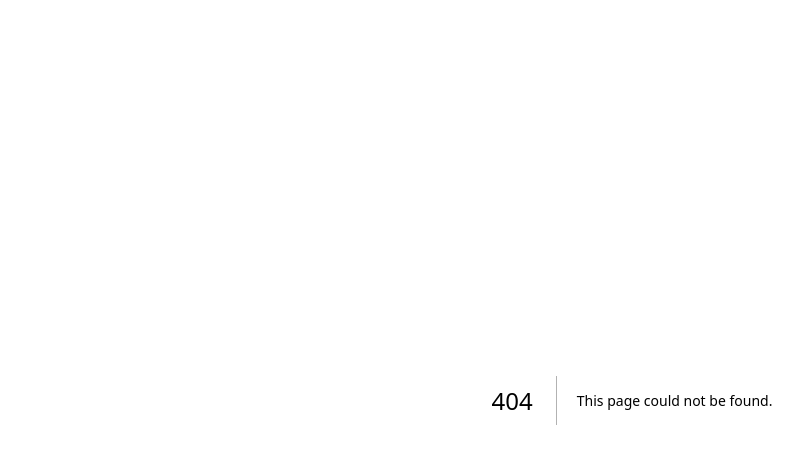
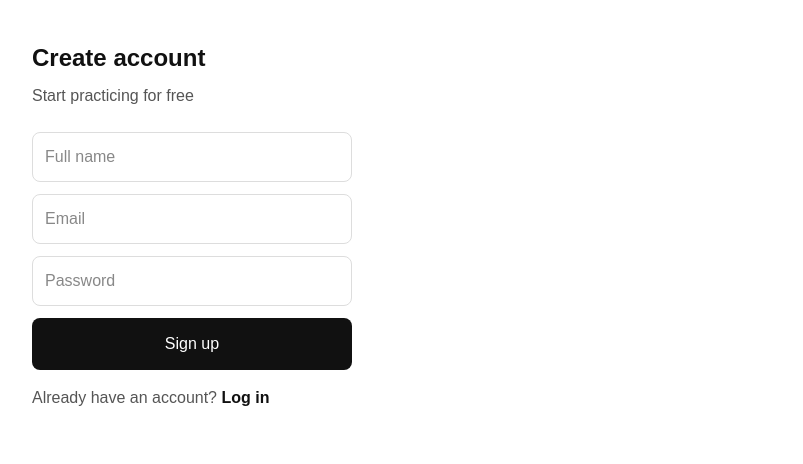
Before and after one commit to Gordon-Mensah/sua-yie, a Next.js app: page /signup in a window 1280 px wide. Before the commit this address had no page. Shown: the top 464 px of the page, without its empty margins (8-811 px from the left). Built offline with nearby package versions, Linux system fonts and the light colour scheme; no server answers.

Commit message:
Add login, signup, and score saving

```diff
--- /dev/null
+++ b/app/login/page.tsx
@@ -0,0 +1,63 @@
+'use client'
+
+import { useState } from 'react'
+import { supabase } from '@/lib/supabase'
+import { useRouter } from 'next/navigation'
+import Link from 'next/link'
+
+export default function LoginPage() {
+  const router = useRouter()
+  const [email, setEmail] = useState('')
+  const [password, setPassword] = useState('')
+  const [error, setError] = useState('')
+  const [loading, setLoading] = useState(false)
+
+  async function handleLogin() {
+    setLoading(true)
+    setError('')
+    const { error } = await supabase.auth.signInWithPassword({ email, password })
+    if (error) {
+      setError(error.message)
+    } else {
+      router.push('/')
+    }
+    setLoading(false)
+  }
+
+  return (
+    <main style={{ padding: '40px', fontFamily: 'sans-serif', backgroundColor: '#fff', color: '#111', minHeight: '100vh', maxWidth: '400px' }}>
+      <h1 style={{ fontSize: '24px', fontWeight: 'bold', marginBottom: '8px' }}>Welcome back</h1>
+      <p style={{ color: '#555', marginBottom: '24px' }}>Log in to continue studying</p>
+
+      <input
+        type="email"
+        placeholder="Email"
+        value={email}
+        onChange={(e) => setEmail(e.target.value)}
+        style={{ display: 'block', width: '100%', padding: '12px', marginBottom: '12px', border: '1px solid #ddd', borderRadius: '8px', fontSize: '16px', boxSizing: 'border-box' }}
+      />
+      <input
+        type="password"
+        placeholder="Password"
+        value={password}
+        onChange={(e) => setPassword(e.target.value)}
+        style={{ display: 'block', width: '100%', padding: '12px', marginBottom: '12px', border: '1px solid #ddd', borderRadius: '8px', fontSize: '16px', boxSizing: 'border-box' }}
+      />
+
+      {error && <p style={{ color: 'red', marginBottom: '12px' }}>{error}</p>}
+
+      <button
+        onClick={handleLogin}
+        disabled={loading}
+        style={{ display: 'block', width: '100%', padding: '14px', backgroundColor: '#111', color: '#fff', border: 'none', borderRadius: '8px', fontSize: '16px', cursor: 'pointer', marginBottom: '16px' }}
+      >
+        {loading ? 'Logging in...' : 'Log in'}
+      </button>
+
+      <p style={{ color: '#555' }}>
+        Don't have an account?{' '}
+        <Link href="/signup" style={{ color: '#111', fontWeight: 600 }}>Sign up</Link>
+      </p>
+    </main>
+  )
+}
--- a/app/page.tsx
+++ b/app/page.tsx
@@ -2,24 +2,27 @@ import { supabase } from '@/lib/supabase'
 import Link from 'next/link'
 
 export default async function Home() {
-  const { data: subjects, error } = await supabase
+  const { data: subjects } = await supabase
     .from('subjects')
     .select('id, name')
 
   return (
     <main style={{ padding: '40px', fontFamily: 'sans-serif', backgroundColor: '#ffffff', color: '#111111', minHeight: '100vh' }}>
-      <h1 style={{ fontSize: '28px', fontWeight: 'bold', marginBottom: '20px' }}>
-        Sua Yie
-      </h1>
+      <div style={{ display: 'flex', justifyContent: 'space-between', alignItems: 'center', marginBottom: '32px' }}>
+        <h1 style={{ fontSize: '28px', fontWeight: 'bold' }}>Sua Yie</h1>
+        <div style={{ display: 'flex', gap: '12px' }}>
+          <Link href="/login" style={{ padding: '8px 16px', border: '1px solid #ddd', borderRadius: '8px', textDecoration: 'none', color: '#111', fontSize: '14px' }}>
+            Log in
+          </Link>
+          <Link href="/signup" style={{ padding: '8px 16px', backgroundColor: '#111', color: '#fff', borderRadius: '8px', textDecoration: 'none', fontSize: '14px' }}>
+            Sign up
+          </Link>
+        </div>
+      </div>
+
       <p style={{ marginBottom: '20px', color: '#555' }}>
         Choose a subject to start practicing
       </p>
-
-      {error && <p style={{ color: 'red' }}>Error loading subjects: {error.message}</p>}
-
-      {subjects && subjects.length === 0 && (
-        <p>No subjects yet — add some in Supabase!</p>
-      )}
 
       <ul style={{ listStyle: 'none', padding: 0 }}>
         {subjects?.map((subject) => (
--- /dev/null
+++ b/app/signup/page.tsx
@@ -0,0 +1,78 @@
+'use client'
+
+import { useState } from 'react'
+import { supabase } from '@/lib/supabase'
+import { useRouter } from 'next/navigation'
+import Link from 'next/link'
+
+export default function SignupPage() {
+  const router = useRouter()
+  const [email, setEmail] = useState('')
+  const [password, setPassword] = useState('')
+  const [fullName, setFullName] = useState('')
+  const [error, setError] = useState('')
+  const [loading, setLoading] = useState(false)
+
+  async function handleSignup() {
+    setLoading(true)
+    setError('')
+    const { data, error } = await supabase.auth.signUp({ email, password })
+    if (error) {
+      setError(error.message)
+      setLoading(false)
+      return
+    }
+    if (data.user) {
+      await supabase.from('profiles').insert({
+        id: data.user.id,
+        full_name: fullName,
+      })
+    }
+    router.push('/')
+    setLoading(false)
+  }
+
+  return (
+    <main style={{ padding: '40px', fontFamily: 'sans-serif', backgroundColor: '#fff', color: '#111', minHeight: '100vh', maxWidth: '400px' }}>
+      <h1 style={{ fontSize: '24px', fontWeight: 'bold', marginBottom: '8px' }}>Create account</h1>
+      <p style={{ color: '#555', marginBottom: '24px' }}>Start practicing for free</p>
+
+      <input
+        type="text"
+        placeholder="Full name"
+        value={fullName}
+        onChange={(e) => setFullName(e.target.value)}
+        style={{ display: 'block', width: '100%', padding: '12px', marginBottom: '12px', border: '1px solid #ddd', borderRadius: '8px', fontSize: '16px', boxSizing: 'border-box' }}
+      />
+      <input
+        type="email"
+        placeholder="Email"
+        value={email}
+        onChange={(e) => setEmail(e.target.value)}
+        style={{ display: 'block', width: '100%', padding: '12px', marginBottom: '12px', border: '1px solid #ddd', borderRadius: '8px', fontSize: '16px', boxSizing: 'border-box' }}
+      />
+      <input
+        type="password"
+        placeholder="Password"
+        value={password}
+        onChange={(e) => setPassword(e.target.value)}
+        style={{ display: 'block', width: '100%', padding: '12px', marginBottom: '12px', border: '1px solid #ddd', borderRadius: '8px', fontSize: '16px', boxSizing: 'border-box' }}
+      />
+
+      {error && <p style={{ color: 'red', marginBottom: '12px' }}>{error}</p>}
+
+      <button
+        onClick={handleSignup}
+        disabled={loading}
+        style={{ display: 'block', width: '100%', padding: '14px', backgroundColor: '#111', color: '#fff', border: 'none', borderRadius: '8px', fontSize: '16px', cursor: 'pointer', marginBottom: '16px' }}
+      >
+        {loading ? 'Creating account...' : 'Sign up'}
+      </button>
+
+      <p style={{ color: '#555' }}>
+        Already have an account?{' '}
+        <Link href="/login" style={{ color: '#111', fontWeight: 600 }}>Log in</Link>
+      </p>
+    </main>
+  )
+}
--- a/app/topics/[id]/page.tsx
+++ b/app/topics/[id]/page.tsx
@@ -14,6 +14,7 @@ type Question = {
   option_d: string
   correct_option: string
   explanation: string | null
+  topic_id: string
 }
 
 export default function TopicPage() {
@@ -24,6 +25,7 @@ export default function TopicPage() {
   const [currentIndex, setCurrentIndex] = useState(0)
   const [selected, setSelected] = useState<string | null>(null)
   const [score, setScore] = useState(0)
+  const [saved, setSaved] = useState(false)
 
   useEffect(() => {
     async function loadQuestions() {
@@ -31,11 +33,35 @@ export default function TopicPage() {
         .from('questions')
         .select('*')
         .eq('topic_id', topicId)
-
       if (data) setQuestions(data)
     }
     loadQuestions()
   }, [topicId])
+
+  const isFinished = currentIndex >= questions.length && questions.length > 0
+
+  useEffect(() => {
+    async function saveScore() {
+      if (!isFinished || saved) return
+      const { data: { user } } = await supabase.auth.getUser()
+      if (!user) return
+
+      const { data: topic } = await supabase
+        .from('topics')
+        .select('subject_id')
+        .eq('id', topicId)
+        .single()
+
+      await supabase.from('sessions').insert({
+        user_id: user.id,
+        subject_id: topic?.subject_id,
+        score,
+        finished_at: new Date().toISOString(),
+      })
+      setSaved(true)
+    }
+    saveScore()
+  }, [isFinished])
 
   if (questions.length === 0) {
     return (
@@ -46,10 +72,9 @@ export default function TopicPage() {
   }
 
   const question = questions[currentIndex]
-  const isFinished = currentIndex >= questions.length
 
   function handleSelect(option: string) {
-    if (selected) return // already answered this one
+    if (selected) return
     setSelected(option)
     if (option === question.correct_option) {
       setScore((s) => s + 1)
@@ -80,20 +105,30 @@ export default function TopicPage() {
           <p style={{ marginTop: '12px', fontSize: '18px' }}>
             You scored {score} out of {questions.length}
           </p>
+          {saved && (
+            <p style={{ marginTop: '8px', color: '#555', fontSize: '14px' }}>
+              ✓ Score saved to your account
+            </p>
+          )}
+          <Link
+            href="/"
+            style={{ display: 'inline-block', marginTop: '20px', padding: '12px 24px', backgroundColor: '#111', color: '#fff', borderRadius: '8px', textDecoration: 'none' }}
+          >
+            Practice another subject
+          </Link>
         </div>
       ) : (
         <div style={{ marginTop: '24px' }}>
           <p style={{ color: '#777', marginBottom: '8px' }}>
             Question {currentIndex + 1} of {questions.length}
           </p>
-          <h1 style={{ fontSize: '20px', fontWeight: 'bold', marginBottom: '20px' }}>
+          <h2 style={{ fontSize: '20px', fontWeight: 'bold', marginBottom: '20px' }}>
             {question.question_text}
-          </h1>
+          </h2>
 
           {options.map((opt) => {
             const isCorrect = opt.key === question.correct_option
             const isSelected = opt.key === selected
-
             let backgroundColor = '#fff'
             if (selected) {
               if (isCorrect) backgroundColor = '#d4f7d4'
@@ -105,15 +140,10 @@ export default function TopicPage() {
                 key={opt.key}
                 onClick={() => handleSelect(opt.key)}
                 style={{
-                  display: 'block',
-                  width: '100%',
-                  textAlign: 'left',
-                  padding: '14px',
-                  marginBottom: '10px',
-                  border: '1px solid #ddd',
-                  borderRadius: '8px',
-                  backgroundColor,
-                  cursor: selected ? 'default' : 'pointer',
+                  display: 'block', width: '100%', textAlign: 'left',
+                  padding: '14px', marginBottom: '10px',
+                  border: '1px solid #ddd', borderRadius: '8px',
+                  backgroundColor, cursor: selected ? 'default' : 'pointer',
                   fontSize: '16px',
                 }}
               >
@@ -124,7 +154,7 @@ export default function TopicPage() {
 
           {selected && question.explanation && (
             <p style={{ marginTop: '12px', color: '#555', fontStyle: 'italic' }}>
-              {question.explanation}
+              💡 {question.explanation}
             </p>
           )}
 
@@ -132,14 +162,10 @@ export default function TopicPage() {
             <button
               onClick={handleNext}
               style={{
-                marginTop: '20px',
-                padding: '12px 24px',
-                backgroundColor: '#111',
-                color: '#fff',
-                border: 'none',
-                borderRadius: '8px',
-                fontSize: '16px',
-                cursor: 'pointer',
+                marginTop: '20px', padding: '12px 24px',
+                backgroundColor: '#111', color: '#fff',
+                border: 'none', borderRadius: '8px',
+                fontSize: '16px', cursor: 'pointer',
               }}
             >
               Next question →
```
